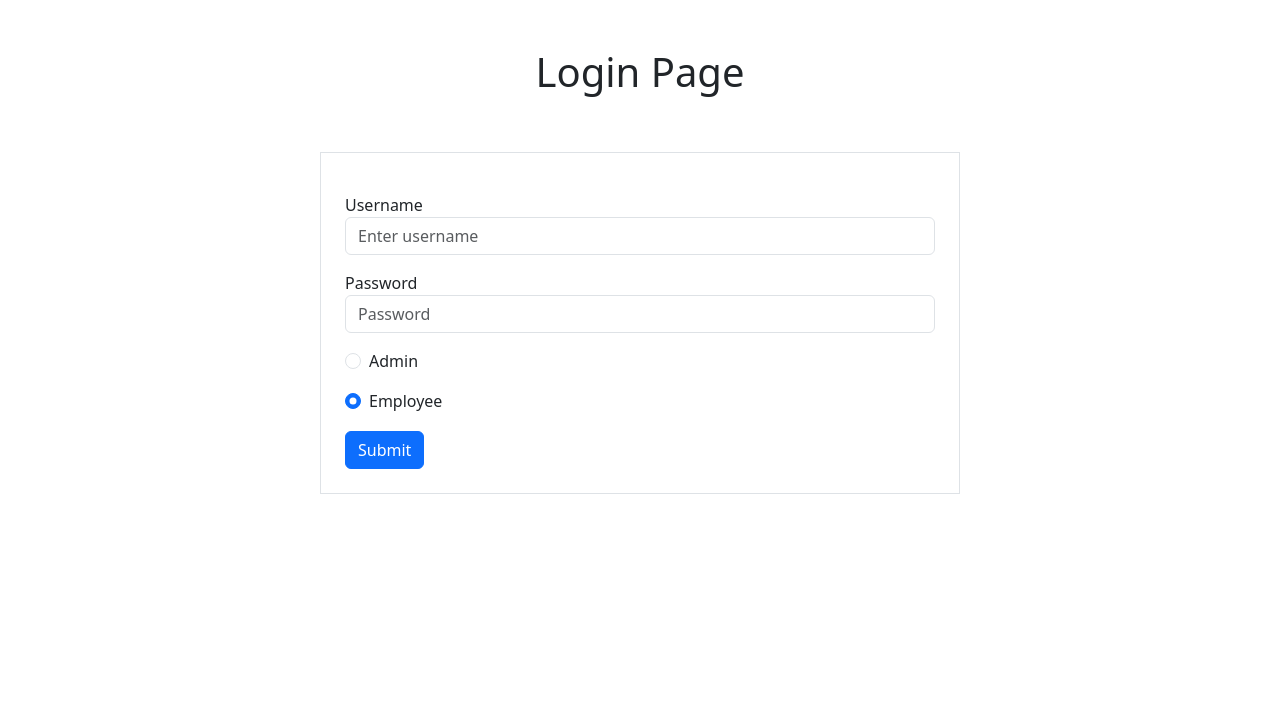
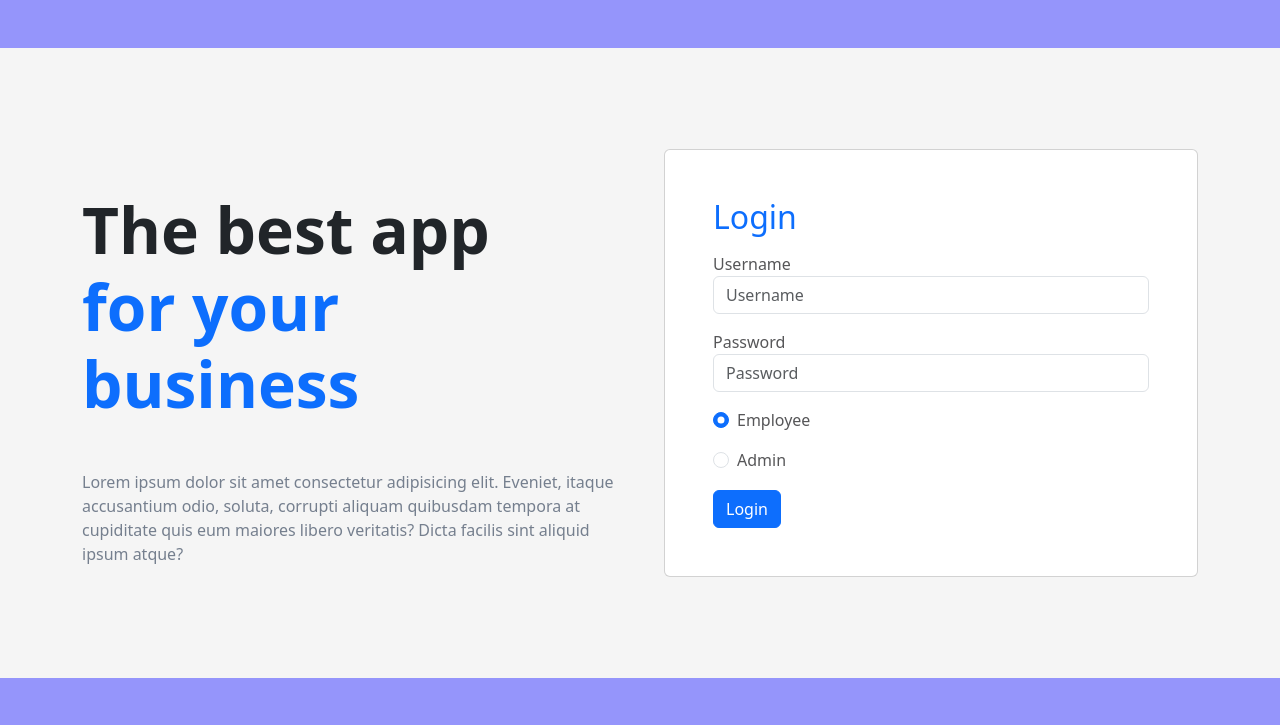
Before and after one commit to priddhesh/WorkTrack, a Node server app: page / in a window 1280 px wide. Shown: the top 725 px of the page. Run offline with Node 20, Linux system fonts and the light colour scheme.

Commit message:
UI for login page

```diff
--- /dev/null
+++ b/public/styles/style.css
@@ -0,0 +1,3 @@
+body {
+    background-color: rgb(149, 149, 251);
+}
--- a/router/employee.js
+++ b/router/employee.js
@@ -30,7 +30,7 @@ router
     const { workData, breakData, meetingData } = await getCurrentDayChartData(username)
     let tasks = req.session.prevData //req.flash('data')
     // console.log(tasks)
-    if(!(tasks === undefined) && tasks.length > 0) {
+    if (!(tasks === undefined) && tasks.length > 0) {
       tasks.forEach(task => {
         task.date = new Date(task.date)
       });
@@ -75,7 +75,7 @@ router
 
     let { username } = req.session
     const data = await getEmployeeData(username)
-    res.render('updateEmployee', { data: data })
+    res.render('UpdateEmployee', { data: data })
 
   })
   .post(async (req, res) => {
@@ -133,7 +133,7 @@ router
     // console.log(req.body)
     let data = await updateTasks(updateData)
     // console.log(data)
-    if(updateData.data.prevDate !== undefined) { // req.flash('data', data)
+    if (updateData.data.prevDate !== undefined) { // req.flash('data', data)
       req.session.prevData = data
     }
     res.redirect('/employee/dashboard')
--- a/views/login.ejs
+++ b/views/login.ejs
@@ -7,39 +7,67 @@
 
   <link href="https://cdn.jsdelivr.net/npm/bootstrap@5.3.0/dist/css/bootstrap.min.css" rel="stylesheet"
     integrity="sha384-9ndCyUaIbzAi2FUVXJi0CjmCapSmO7SnpJef0486qhLnuZ2cdeRhO02iuK6FUUVM" crossorigin="anonymous">
+    <link rel="stylesheet" href="/styles/style.css">
 </head>
 
 <body>
-  <div class="p-5 d-flex justify-content-center">
-    <h1>Login Page</h1>
+      <!-- Section: Design Block -->
+      <section class="py-lg-5">
+        <!-- Jumbotron -->
+        <div class="px-4 py-5 px-md-5 text-center text-lg-start" style="background-color: hsl(0, 0%, 96%)">
+          <div class="container">
+            <div class="row gx-lg-5 align-items-center">
+              <div class="col-lg-6 mb-5 mb-lg-0 py-5">
+                <h1 class="my-5 display-3 fw-bold ls-tight">
+                  The best app <br />
+                  <span class="text-primary">for your business</span>
+                </h1>
+                <p style="color: hsl(217, 10%, 50.8%)">
+                  Lorem ipsum dolor sit amet consectetur adipisicing elit.
+                  Eveniet, itaque accusantium odio, soluta, corrupti aliquam
+                  quibusdam tempora at cupiditate quis eum maiores libero
+                  veritatis? Dicta facilis sint aliquid ipsum atque?
+                </p>
               </div>
-  <div class="container border p-4 w-50">
+
+              <div class="col-lg-6 mb-5 mb-lg-0">
+                <div class="card">
+                  <div class="card-body py-5 px-md-5">
+                    <h2 class="text-primary">Login</h2>
                     <form action="/" method="post">
                       <div class="form-group mt-3">
-        <label for="exampleInputEmail1">Username</label>
+                        <label style="color: hsl(240, 1%, 34%)" for="exampleInputEmail1">Username</label>
                         <input type="text" class="form-control" id="exampleInputEmail1" aria-describedby="emailHelp"
-          placeholder="Enter username" name="username">
+                          placeholder="Username" name="username">
                       </div>
                       <div class="form-group mt-3">
-        <label for="exampleInputPassword1">Password</label>
-        <input type="password" class="form-control" id="exampleInputPassword1" placeholder="Password" name="password">
+                        <label style="color: hsl(240, 1%, 34%)" for="exampleInputPassword1">Password</label>
+                        <input type="password" class="form-control" id="exampleInputPassword1" placeholder="Password"
+                          name="password">
+                      </div>
+                      <div class="form-check mt-3">
+                        <input class="form-check-input" type="radio" name="role" value="Employee" id="flexRadioDefault2"
+                          checked>
+                        <label style="color: hsl(240, 1%, 34%)" class="form-check-label" for="flexRadioDefault2">
+                          Employee
+                        </label>
                       </div>
                       <div class="form-check mt-3">
                         <input class="form-check-input" type="radio" name="role" value="Admin" id="flexRadioDefault1">
-        <label class="form-check-label" for="flexRadioDefault1">
+                        <label style="color: hsl(240, 1%, 34%)" class="form-check-label" for="flexRadioDefault1">
                           Admin
                         </label>
                       </div>
-      <div class="form-check mt-3">
-        <input class="form-check-input" type="radio" name="role" value="Employee" id="flexRadioDefault2" checked>
-        <label class="form-check-label" for="flexRadioDefault2">
-          Employee
-        </label>
-      </div>
-      <button type="submit" class="btn btn-primary mt-3">Submit</button>
+                      <button type="submit" class="btn btn-primary mt-3">Login</button>
                     </form>
                   </div>
-
+                </div>
+              </div>
+            </div>
+          </div>
+        </div>
+        <!-- Jumbotron -->
+      </section>
   <script src="https://cdn.jsdelivr.net/npm/bootstrap@5.3.0/dist/js/bootstrap.bundle.min.js"
     integrity="sha384-geWF76RCwLtnZ8qwWowPQNguL3RmwHVBC9FhGdlKrxdiJJigb/j/68SIy3Te4Bkz"
     crossorigin="anonymous"></script>
```
Also changed, not shown: database.js (+4 -6 lines). Lines whose indentation alone changed are shown as unchanged.
